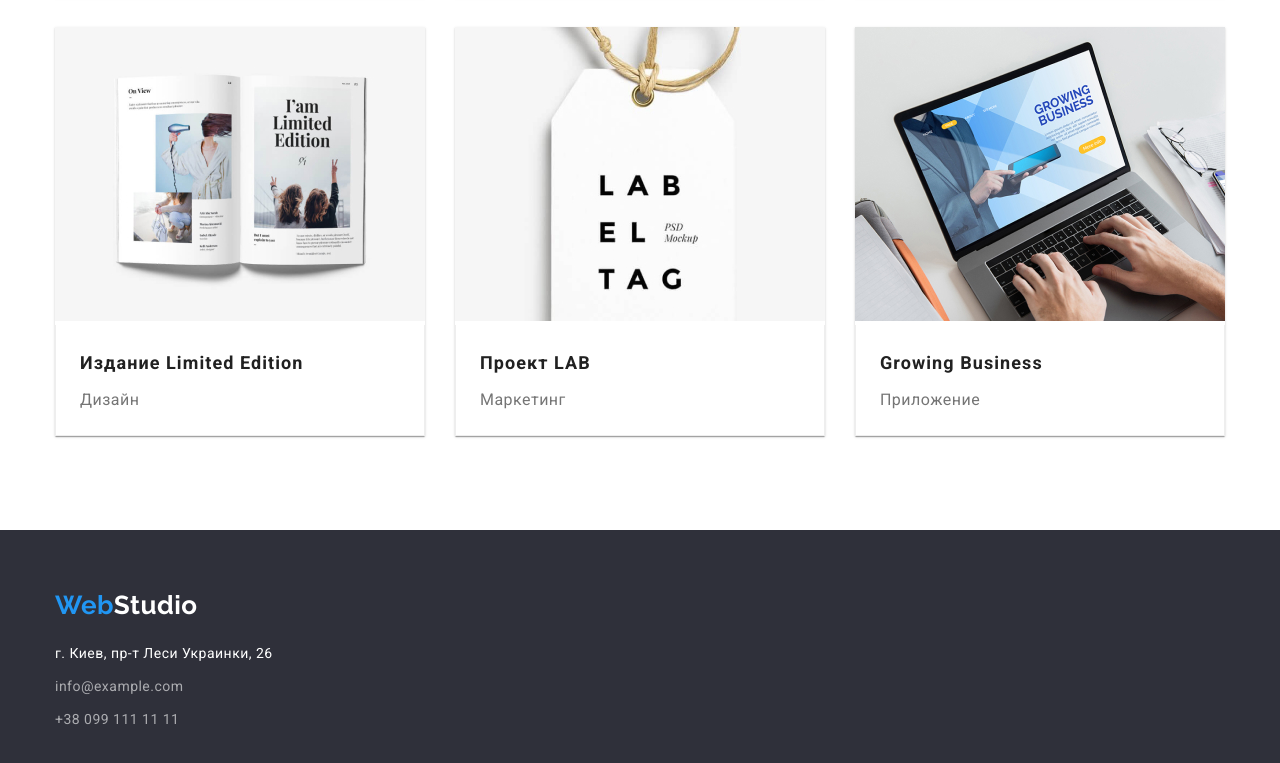
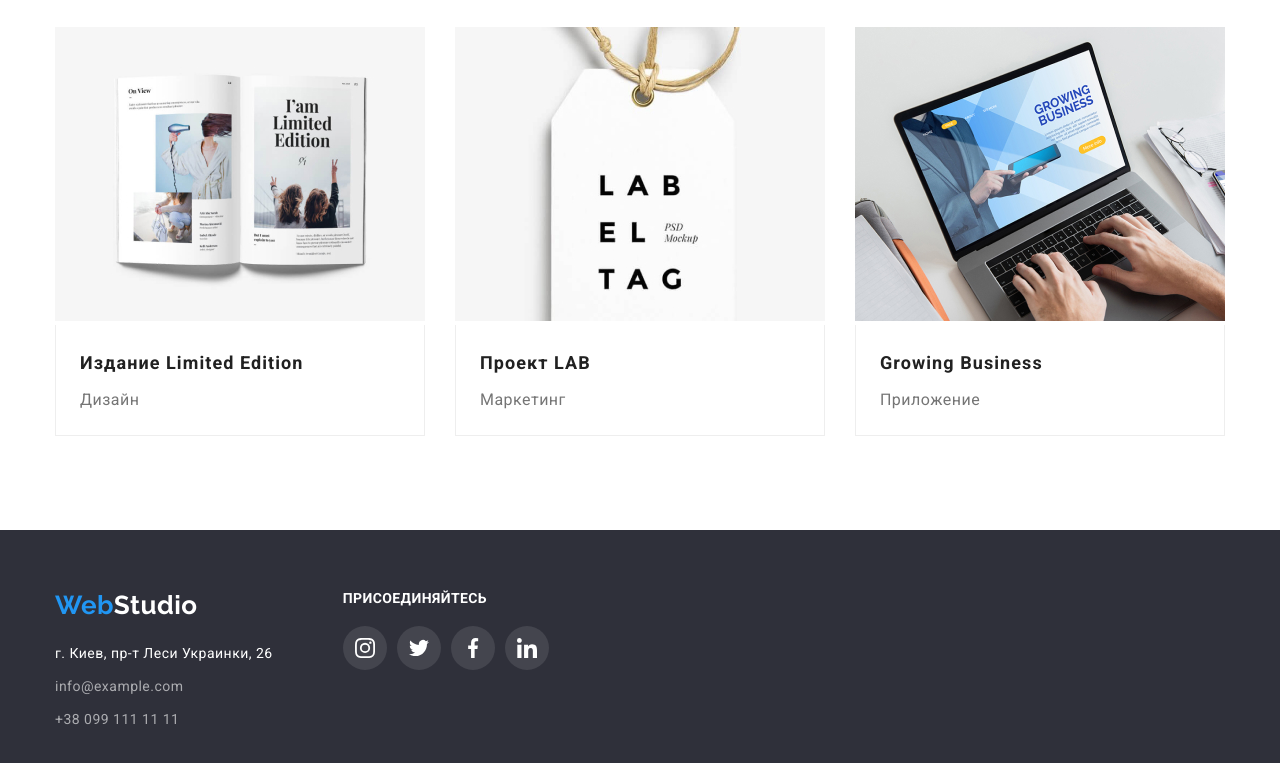
Before and after one commit to andreybulanov/goit-markup-hw-04, a plain HTML site: page portfolio.html in a window 1280 px wide. Shown: the part 1117-1880 px from the top of the page. Drawn offline with nearby package versions, Linux system fonts and the light colour scheme.

Commit message:
Работа на проверку

```diff
--- a/css/styles.css
+++ b/css/styles.css
@@ -18,6 +18,10 @@
   --card-shadow: 0px 2px 1px -1px rgba(0, 0, 0, 0.2),
     0px 1px 1px 0px rgba(0, 0, 0, 0.14), 0px 1px 3px 0px rgba(0, 0, 0, 0.12);
   --icon-color: #afb1b8;
+  --bg-icon: rgba(255, 255, 255, 0.1);
+  --bg-hero: rgba(47, 48, 58, 0.4);
+  --bg-button: 0px 3px 1px rgba(0, 0, 0, 0.1), 0px 1px 2px rgba(0, 0, 0, 0.08),
+    0px 2px 2px rgba(0, 0, 0, 0.12);
 }
 
 body {
@@ -108,10 +112,6 @@ svg {
   margin-right: 50px;
 }
 
-/* .current {
-  color: var(--blu-text);
-} */
-
 .auth-nav {
   display: flex;
   justify-content: space-between;
@@ -132,7 +132,7 @@ svg {
   text-align: center;
   align-items: center;
 
-  color: var(--title-text-color);
+  color: var(--primary-text-color);
   font-weight: 500;
   font-size: 14px;
   line-height: 1.14x;
@@ -145,6 +145,7 @@ svg {
   margin-right: 10px;
   width: 10px;
   height: 16px;
+  fill: currentColor;
 }
 
 .envelop {
@@ -152,8 +153,7 @@ svg {
   height: 10px;
 }
 
-.envelop .smartphone:hover,
-.envelop .smartphone:focus {
+.smartphone:hover {
   color: var(--accent-color);
 }
 
@@ -171,9 +171,11 @@ svg {
 .hero {
   height: 600px;
   text-align: center;
-  /* background-color: var(--third-bg-color); */
-  background: #c4c4c4;
-  background-image: url(../images/img17.jpg);
+  background-repeat: no-repeat;
+  background-position: center;
+  background-size: cover;
+  background-image: linear-gradient(to right, var(--bg-hero), var(--bg-hero)),
+    url(../images/img17.jpg);
 }
 
 .hero-title {
@@ -211,6 +213,7 @@ svg {
   font-weight: 500;
   font-size: 16px;
   line-height: 1.62;
+  box-shadow: var(--bg-button);
 }
 
 .button.secondary {
@@ -219,8 +222,6 @@ svg {
   border-radius: 4px;
   padding: 6px 22px;
   min-width: 73px;
-  box-shadow: 0px 3px 1px rgba(0, 0, 0, 0.1), 0px 1px 2px rgba(0, 0, 0, 0.08),
-    0px 2px 2px rgba(0, 0, 0, 0.12);
 
   color: var(--title-text-color);
   background-color: var(--secondary-bg-color);
@@ -366,7 +367,8 @@ svg {
   fill: currentColor;
 }
 
-.sl-link:hover {
+.sl-link:hover,
+.sl-link:focus {
   color: var(--primary-bg-color);
   background-color: var(--accent-color);
 }
@@ -418,6 +420,7 @@ footer {
 }
 
 .conteiner-footer {
+  display: flex;
   width: 1200px;
   padding-left: 15px;
   padding-right: 15px;
@@ -445,7 +448,6 @@ footer {
 
 .link-item:not(:last-child) {
   margin-bottom: 9px;
-  /* margin-top: 0; */
 }
 
 .address-title {
@@ -464,6 +466,58 @@ footer {
   font-size: 14px;
   line-height: 1.71;
   text-decoration: none;
+}
+
+.footer-set {
+  margin: 0;
+  margin-left: 70px;
+  display: block;
+  justify-content: baseline;
+}
+
+.set-title {
+  margin: 0;
+  font-size: 14px;
+  line-height: 16px;
+  letter-spacing: 0.03em;
+  text-transform: uppercase;
+  color: var(--primary-bg-color);
+}
+
+.set-list {
+  display: flex;
+  padding-top: 20px;
+  fill: var(--bg-icon);
+}
+
+.set-item {
+  margin-right: 10px;
+}
+
+.set-item:last-child {
+  margin-right: -10px;
+}
+
+.set-link {
+  display: flex;
+  align-items: center;
+  justify-content: center;
+  border-radius: 50%;
+  width: 44px;
+  height: 44px;
+  color: var(--primary-bg-color);
+  background-color: var(--bg-icon);
+}
+
+.set-icon {
+  width: 20px;
+  height: 20px;
+  fill: currentColor;
+}
+
+.set-link:hover,
+.set-link:focus {
+  background-color: var(--accent-color);
 }
 
 /* portfolio */
@@ -530,8 +584,6 @@ footer {
   width: calc((100% - 60px) / 3);
   margin-right: 30px;
   margin-bottom: 30px;
-
-  box-shadow: var(--card-shadow);
   overflow: hidden;
 }
 
@@ -549,3 +601,8 @@ footer {
   border-right: 1px solid #eeeeee;
   border-bottom: 1px solid #eeeeee;
 }
+
+.project-item:hover,
+.project-item:focus {
+  box-shadow: var(--card-shadow);
+}
--- a/portfolio.html
+++ b/portfolio.html
@@ -27,8 +27,18 @@
             </nav>
 
             <ul class="auth-nav list">
-                <li class="item"><a href="" class="link">info@devstudio.com</a></li>
-                <li class="item"><a href="" class="link">+38 096 111 11 11</a></li>
+                <li class="item"><a href="" class="link">
+                    <svg class="envelop" wight="16" height="12">
+                        <use href="./images/symbol-defs1.svg#icon-envelope"></use>
+                    </svg>
+                    info@devstudio.com</a>
+                </li>
+                <li class="item"><a href="" class="link">
+                    <svg class="smartphone" wight="10" height="16">
+                        <use href="./images/symbol-defs1.svg#icon-smartphone"></use>
+                    </svg>
+                    +38 096 111 11 11</a>
+                </li>
             </ul>
         </div>
     </header>
@@ -148,6 +158,7 @@
 
     <footer class="footer">
         <div class="conteiner-footer">
+            <div class="footer-contacts">
                 <a href="index.html" class="logo-footer">
                     <span class="first-logo">Web</span><span class="second-logo">Studio</span>
                 </a>
@@ -166,6 +177,41 @@
                     </ul>
                 </address>
             </div>
+
+            <div class="footer-set">
+                <h3 class="set-title">присоединяйтесь</h3>
+                <ul class="set-list">
+                    <li class="set-item">
+                        <a href="" class="set-link">
+                            <svg class="sl-icon" wght="20" height="20">
+                                <use href="./images/symbol-defs1.svg#icon-instagram"></use>
+                            </svg>
+                        </a>
+                    </li>
+                    <li class="set-item">
+                        <a href="" class="set-link">
+                            <svg class="set-icon" wght="20" height="20">
+                                <use href="./images/symbol-defs1.svg#icon-twitter"></use>
+                            </svg>
+                        </a>
+                    </li>
+                    <li class="set-item">
+                        <a href="" class="set-link">
+                            <svg class="set-icon" wght="20" height="20">
+                                <use href="./images/symbol-defs1.svg#icon-facebook"></use>
+                            </svg>
+                        </a>
+                    </li>
+                    <li class="set-item">
+                        <a href="" class="set-link">
+                            <svg class="set-icon" wght="20" height="20">
+                                <use href="./images/symbol-defs1.svg#icon-linkedin"></use>
+                            </svg>
+                        </a>
+                    </li>
+                </ul>
+            </div>
+        </div>
     </footer>
 </body>
 </html>
```
Also changed, not shown: index.html (+36 -1 lines). Lines whose indentation alone changed are shown as unchanged.
